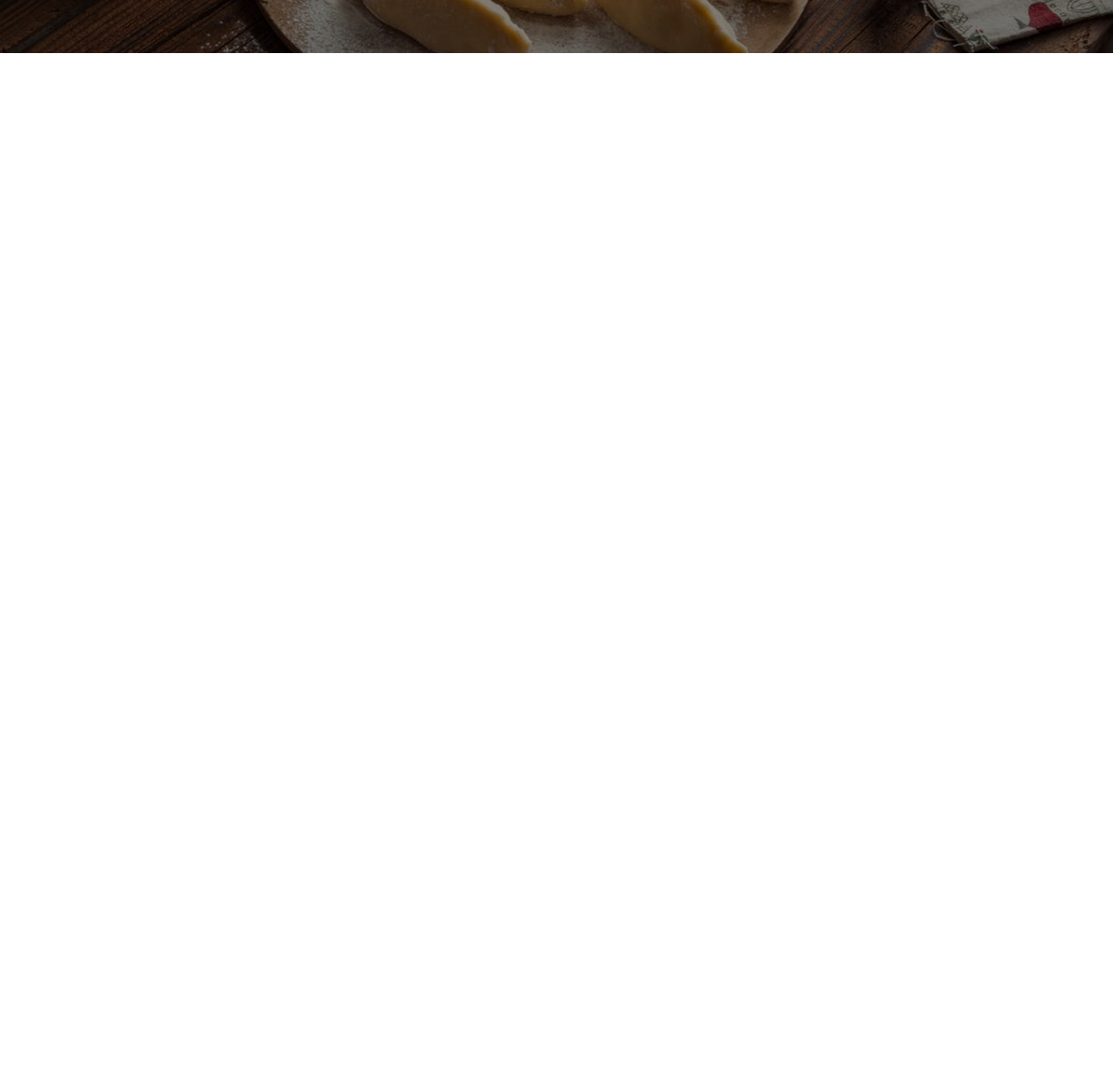
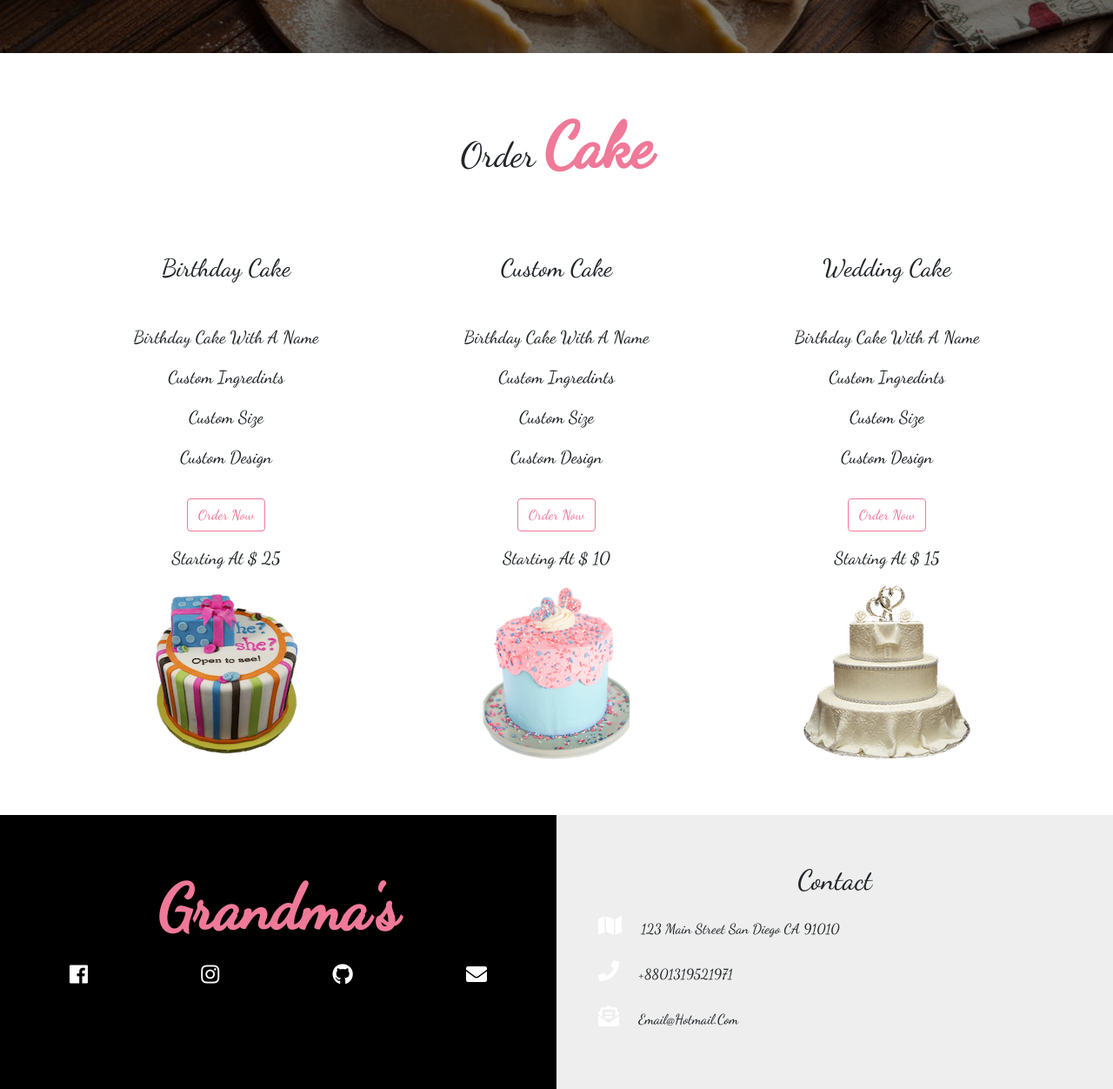
Before and after one commit to mdrifatsarker/grandma-s-clone, a plain HTML site: page index.html in a window 1280 px wide. Shown: the part 3537-4789 px from the top of the page at 87% size. Before the commit the page ends 3598 px from the top, so only its background shows below. Drawn offline with Linux system fonts and the light colour scheme.

Commit message:
complete the grandma's website

```diff
--- a/css/style.css
+++ b/css/style.css
@@ -149,3 +149,27 @@ body{
 .service-title{
   letter-spacing: 1.2rem;
 }
+/* services */
+.pink-btn{
+  color: var(--mainPink);
+  border: 0.1rem solid var(--mainPink);
+}
+.pink-btn:hover{
+  background: var(--mainBlack);
+  color: var(--mainPink);
+}
+/* footer */
+.footer-title{
+  background: var(--mainBlack);
+}
+.footer-contact{
+  background: var(--mainGrey);
+}
+.footer-icon{
+  color: var(--mainWhite);
+  font-size: 1.5rem;
+  transition: all 400ms ease-in-out;
+}
+.footer-icon:hover{
+  color: var(--mainPink);
+}
--- a/index.html
+++ b/index.html
@@ -1,3 +1,8 @@
+
+<!-- This is a grandma static website . Create educational purpose only  -->
+<!-- Designed by Md Rifat Sarker -->
+<!-- facebook Profile : https://facebook.com/mdrifat.sarker.501/ -->
+
 <!DOCTYPE html>
 <html lang="en">
 <head>
@@ -5,6 +10,8 @@
   <meta http-equiv="X-UA-Compatible" content="IE=edge">
   <meta name="viewport" content="width=device-width, initial-scale=1.0">
   <title>Grandma's - Sweet</title>
+  <!-- favicon -->
+  <link rel="shortcut icon" href="logo.ico" type="image/x-icon">
   <!-- bootstrap css -->
   <link rel="stylesheet" href="css/bootstrap.min.css">
   <!-- main css -->
@@ -415,7 +422,99 @@
   </section>
   <!-- end of services section -->
 
+<!-- cake section -->
+  <section id="cake" class="cake py-5">
+    <div class="container">
+      <div class="row">
+        <div class="col-10 col-lg-10 mx-auto text-center">
+          <h1 class="text-capitalize my-3">
+            order <strong class="banner-title">cake</strong>
+          </h1>
+        </div>
+      </div>
 
+      <div class="row">
+        <div class="col-10 col-lg-4 text-center text-capitalize mx-auto my-3">
+          <h3 class="my-5">birthday cake</h3>
+          <p class="lead">birthday cake with a name</p>
+          <p class="lead">custom ingredints</p>
+          <p class="lead">custom size</p>
+          <p class="lead">custom design</p>
+          <a href="#" class="btn pink-btn my-3">order now</a>
+          <p class="lead">starting at $ 25</p>
+          <img src="img/trans-cake.png" alt="">
+        </div>
+        <div class="col-10 col-lg-4 text-center text-capitalize mx-auto my-3">
+          <h3 class="my-5">custom cake</h3>
+          <p class="lead">birthday cake with a name</p>
+          <p class="lead">custom ingredints</p>
+          <p class="lead">custom size</p>
+          <p class="lead">custom design</p>
+          <a href="#" class="btn pink-btn my-3">order now</a>
+          <p class="lead">starting at $ 10</p>
+          <img src="img/trans-custom.png" alt="">
+        </div>
+        <div class="col-10 col-lg-4 text-center text-capitalize mx-auto my-3">
+          <h3 class="my-5">wedding cake</h3>
+          <p class="lead">birthday cake with a name</p>
+          <p class="lead">custom ingredints</p>
+          <p class="lead">custom size</p>
+          <p class="lead">custom design</p>
+          <a href="#" class="btn pink-btn my-3">order now</a>
+          <p class="lead">starting at $ 15</p>
+          <img src="img/trans-wedding.png" alt="">
+        </div>
+      </div>
+    </div>
+  </section>
+<!-- end of cake section -->
+
+<footer>
+  <div class="container-fluid">
+    <div class="row">
+      <div class="col-md-6 py-5 footer-title">
+        <h1 class="text-capitalize text-center my-3">
+          <strong class="banner-title">grandma's</strong>
+        </h1>
+        <div class="d-flex justify-content-around">
+          <a href="https://facebook.com/mdrifat.sarker.501/" target="_blank" class="footer-icon">
+            <i class="fab fa-facebook"></i>
+          </a>
+          <a href="https://instagram.com/md.rifatsarker" target="_blank" class="footer-icon">
+            <i class="fab fa-instagram"></i>
+          </a>
+          <a href="https://github.com/mdrifatsarker" target="_blank" class="footer-icon">
+            <i class="fab fa-github"></i>
+          </a>
+          <a href="mailto:mdrifatsarker444@gmail.com" target="_blank" class="footer-icon">
+            <i class="fas fa-envelope"></i>
+          </a>
+        </div>
+      </div>
+      <div class="col-md-6 p-5 footer-contact text-capitalize">
+        <h2 class="text-center py-2">contact</h2>
+        <p>
+          <span class="mr-3 footer-icon">
+            <i class="fa fa-map"></i>
+          </span>
+          123 main street san diego cA 91010
+        </p>
+        <p>
+          <span class="mr-3 footer-icon">
+            <i class="fa fa-phone"></i>
+          </span>
+          +8801319521971
+        </p>
+        <p>
+          <span class="mr-3 footer-icon">
+            <i class="fa fa-envelope-open-text"></i>
+          </span>
+          email@hotmail.com
+        </p>
+      </div>
+    </div>
+  </div>
+</footer>
 
   <!-- jquery -->
   <script src="js/jquery-3.3.1.min.js"></script>
```
Also changed, not shown: logo.ico (added).
